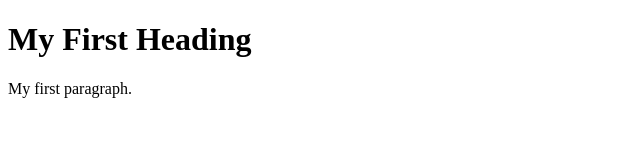
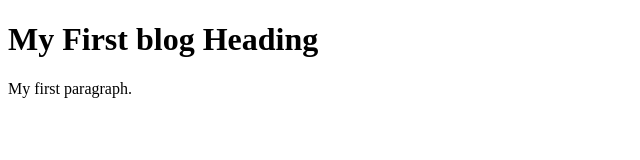
Before and after one commit to lansfoml/blog2, a plain HTML site: page index.HTML in a window 1280 px wide. Shown: the whole page, without its empty margins (0-640 px from the left). Drawn offline with Linux system fonts and the light colour scheme.

Commit message:
New Commit

```diff
--- a/index.HTML
+++ b/index.HTML
@@ -2,7 +2,7 @@
 <html>
 <body>
 
-<h1>My First Heading</h1>
+<h1>My First blog Heading</h1>
 <p>My first paragraph.</p>
 
 </body>
```
